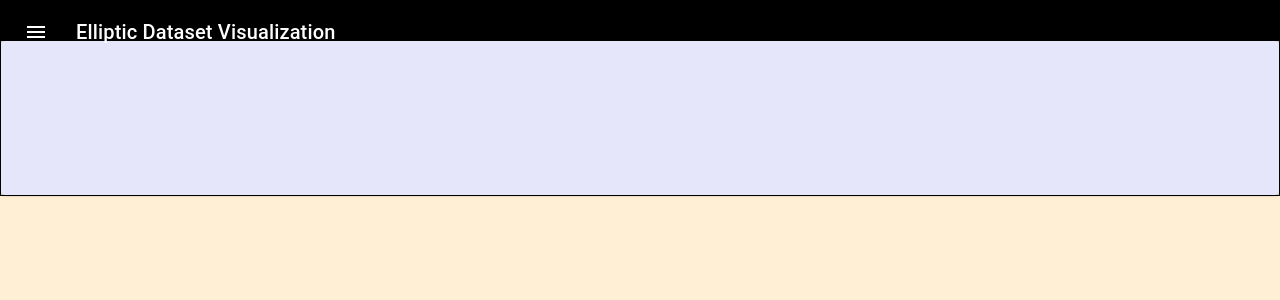
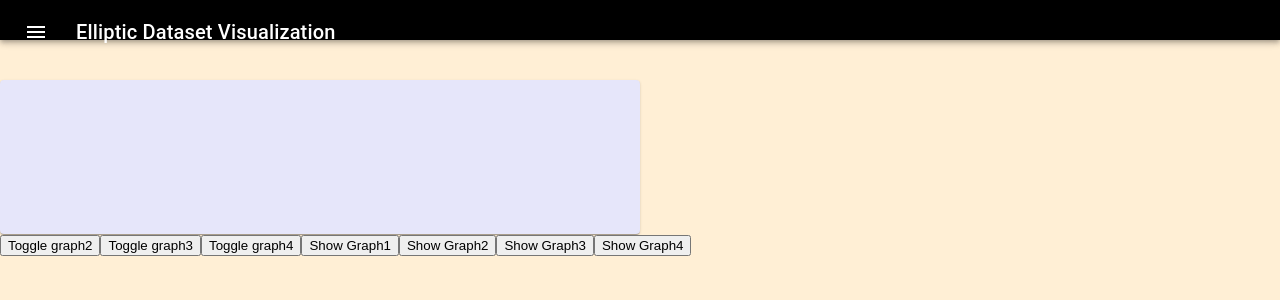
Before and after one commit to sharzy720/capstone22_23, a React (Create React App) app: page / in a window 1280 px wide. Shown: the top 300 px of the page. Built offline with nearby package versions, Linux system fonts and the light colour scheme.

Commit message:
Added test buttons to add graph panels and display graphs

```diff
--- a/src/App.js
+++ b/src/App.js
@@ -67,16 +67,15 @@ const App = () => {
 
             <Grid style={{
                 // border: "1px solid black"
+                marginTop: "5vh"
             }}
-                // container
+                container
                 direction={"row"}
-                spacing={{ md: 1, xl: 2}}
+                // spacing={{ md: 1, xl: 2}}
                 // style={{padding: "10px"}}
             >
 
-                <Grid item md={6} style={{
-                        border: "1px solid black"
-                    }}>
+                <Grid item md={6}>
 
                         <VisualizationPanel timestep={timestep.graph1} limit={limit.graph1}/>
 
@@ -87,7 +86,7 @@ const App = () => {
                         border: "1px solid black"
                     }}>
 
-                        <VisualizationPanel timestep={timestep.graph1} limit={limit.graph1}/>
+                        <VisualizationPanel timestep={timestep.graph2} limit={limit.graph2}/>
 
                     </Grid> :null
                 }
@@ -97,7 +96,7 @@ const App = () => {
                         border: "1px solid black"
                     }}>
 
-                        <VisualizationPanel timestep={timestep.graph1} limit={limit.graph1}/>
+                        <VisualizationPanel timestep={timestep.graph3} limit={limit.graph3}/>
 
                     </Grid> :null
                 }
@@ -107,17 +106,47 @@ const App = () => {
                         border: "1px solid black"
                     }}>
 
-                        <VisualizationPanel timestep={timestep.graph1} limit={limit.graph1}/>
+                        <VisualizationPanel timestep={timestep.graph4} limit={limit.graph4}/>
 
                     </Grid> :null
                 }
             </Grid>
 
-            {/*<button onClick={()=>setShowGraph(*/}
-            {/*    previousState => {*/}
-            {/*        return { ...previousState, graph2: !showGraph.graph2}*/}
-            {/*    }*/}
-            {/*)}>Toggle graph2</button>*/}
+            <button onClick={()=>setShowGraph(
+                previousState => {
+                    return { ...previousState, graph2: !showGraph.graph2}
+                }
+            )}>Toggle graph2</button>
+            <button onClick={()=>setShowGraph(
+                previousState => {
+                    return { ...previousState, graph3: !showGraph.graph3}
+                }
+            )}>Toggle graph3</button>
+            <button onClick={()=>setShowGraph(
+                previousState => {
+                    return { ...previousState, graph4: !showGraph.graph4}
+                }
+            )}>Toggle graph4</button>
+            <button onClick={()=>setTimestep(
+                previousState => {
+                    return { ...previousState, graph1: '1'}
+                }
+            )}>Show Graph1</button>
+            <button onClick={()=>setTimestep(
+                previousState => {
+                    return { ...previousState, graph2: '1'}
+                }
+            )}>Show Graph2</button>
+            <button onClick={()=>setTimestep(
+                previousState => {
+                    return { ...previousState, graph3: '1'}
+                }
+            )}>Show Graph3</button>
+            <button onClick={()=>setTimestep(
+                previousState => {
+                    return { ...previousState, graph4: '1'}
+                }
+            )}>Show Graph4</button>
       </div>
     );
 }
```
